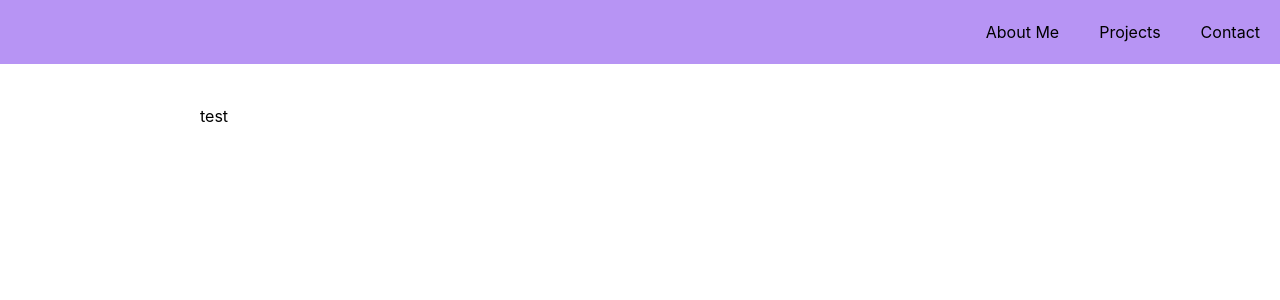
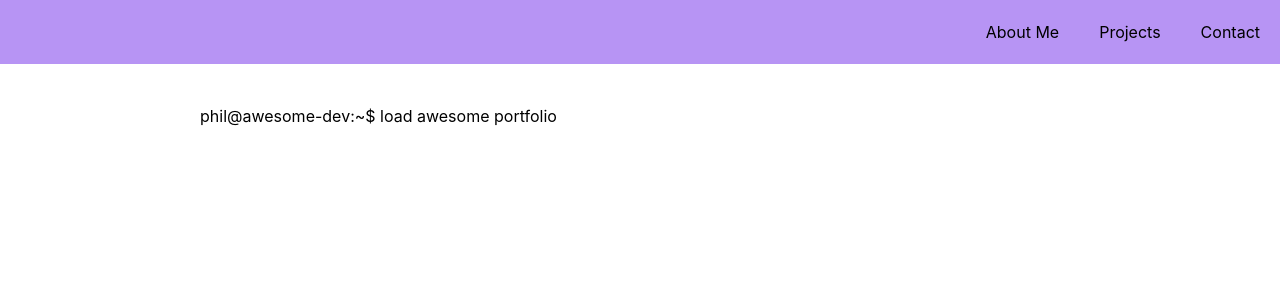
Before and after one commit to PhilipVigus/portfolio2, a React (Create React App) app: page /loading in a window 1280 px wide. Shown: the top 300 px of the page. Built offline with nearby package versions, Linux system fonts and the light colour scheme.

Commit message:
Move cursor to loading and add start delay

```diff
--- a/src/components/pages/loading/Loading.jsx
+++ b/src/components/pages/loading/Loading.jsx
@@ -1,14 +1,38 @@
-import { Box } from '@chakra-ui/react';
+import { Box, Flex } from '@chakra-ui/react';
+import { useEffect, useState } from 'react';
+import CommandPrompt from './CommandPrompt';
+import Cursor from './Cursor';
+// import SystemMessage from './SystemMessage';
 import TypedSentence from './TypedSentence';
 
 function Loading() {
+  const DELAY_BEFORE_TYPING = 800;
+
+  const [isTyping, setIsTyping] = useState(false);
+  const [showCursor, setShowCursor] = useState(true);
+
+  useEffect(() => {
+    const timer = setTimeout(() => {
+      setIsTyping(true);
+    }, DELAY_BEFORE_TYPING);
+
+    return () => clearTimeout(timer);
+  }, []);
+
   const onFinishTyping = () => {
-    console.log('finished');
+    setShowCursor(false);
   };
 
   return (
     <Box p={10} w="75%" mx="auto">
-      <TypedSentence sentence="test" onFinishTyping={onFinishTyping} />
+      <Flex>
+        <CommandPrompt />
+        {isTyping && (
+          <TypedSentence sentence="load awesome portfolio" onFinishTyping={onFinishTyping} />
+        )}
+        {showCursor && <Cursor />}
+      </Flex>
+      {/* <SystemMessage message="test" onFinishDisplay={onFinishTyping} numberOfDots={15} /> */}
     </Box>
   );
 }
--- a/src/components/pages/loading/TypedSentence.jsx
+++ b/src/components/pages/loading/TypedSentence.jsx
@@ -1,12 +1,10 @@
 import React, { useEffect, useState } from 'react';
 import PropTypes from 'prop-types';
-import Cursor from './Cursor';
 
 function TypedSentence({ sentence, onFinishTyping }) {
   const TYPING_DELAY = 130;
 
   const [charactersTyped, setCharactersTyped] = useState(0);
-  const [showCursor, setShowCursor] = useState(true);
 
   useEffect(() => {
     if (charactersTyped < sentence.length) {
@@ -17,18 +15,12 @@ function TypedSentence({ sentence, onFinishTyping }) {
       return () => clearTimeout(timer);
     }
 
-    setShowCursor(false);
     onFinishTyping();
 
     return () => {};
   }, [onFinishTyping, sentence.length, charactersTyped]);
 
-  return (
-    <>
-      {sentence.slice(0, charactersTyped)}
-      {showCursor && <Cursor />}
-    </>
-  );
+  return <>{sentence.slice(0, charactersTyped)}</>;
 }
 
 TypedSentence.propTypes = {
```
